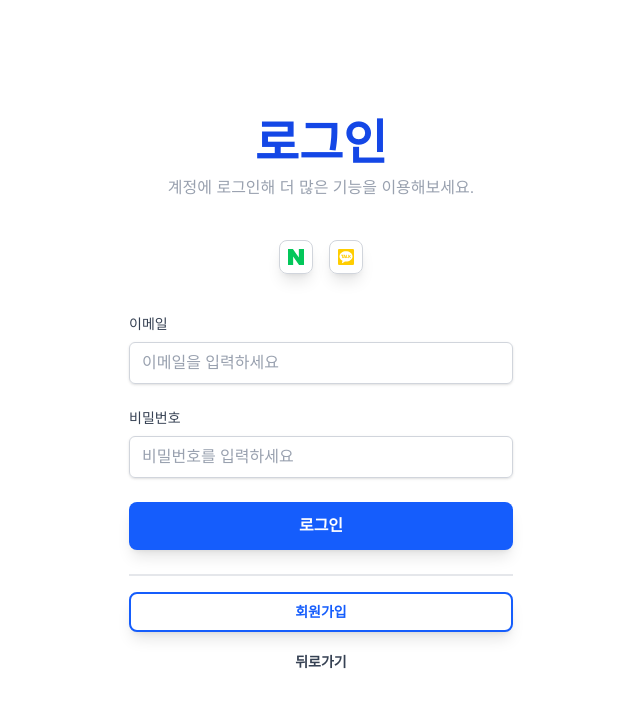
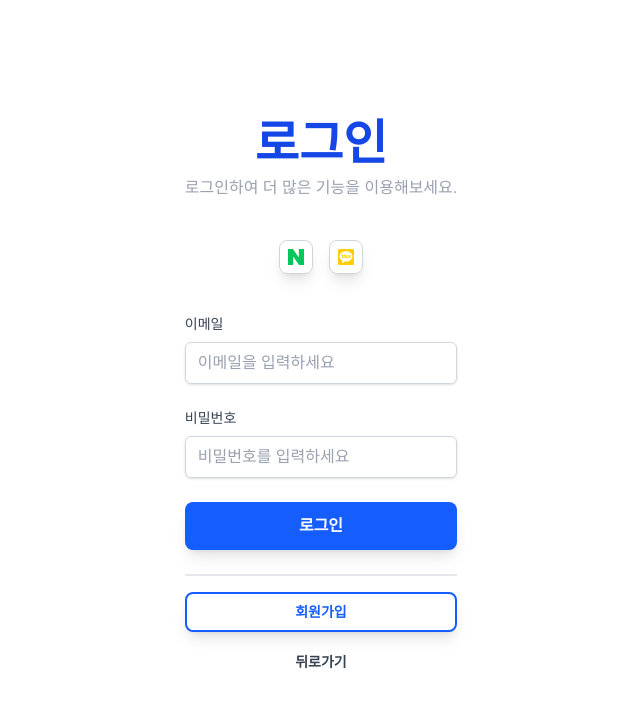
Before and after one commit to im-ian/auth-demo, a Next.js app: page /login in a window 1280 px wide. Shown: the top 708 px of the page, without its empty margins (319-959 px from the left). Built offline with nearby package versions, Linux system fonts and the light colour scheme.

Commit message:
Add FadeIn component

```diff
--- a/app/login/page.tsx
+++ b/app/login/page.tsx
@@ -8,6 +8,7 @@ import { NaverIcon, KakaoIcon } from "../../components/icons";
 import { Heading, Text } from "../../components/texts";
 import Separator from "../../components/layouts/Separator";
 import IconButton from "@/components/buttons/IconButton";
+import { FadeIn } from "@/components/animations";
 
 export default function LoginPage() {
   const router = useRouter();
@@ -58,13 +59,14 @@ export default function LoginPage() {
 
   return (
     <div className="min-h-screen flex items-center justify-center bg-white">
+      <FadeIn>
         <div className="w-full max-w-md space-y-6 p-8">
           <div className="text-center space-y-2">
             <Heading className="text-blue-700" level="h1">
               로그인
             </Heading>
             <Text className="text-gray-400" size="sm">
-            계정에 로그인해 더 많은 기능을 이용해보세요.
+              로그인하여 더 많은 기능을 이용해보세요.
             </Text>
           </div>
 
@@ -135,6 +137,7 @@ export default function LoginPage() {
             </Button>
           </div>
         </div>
+      </FadeIn>
     </div>
   );
 }
--- /dev/null
+++ b/components/animations/FadeIn.tsx
@@ -0,0 +1,49 @@
+import { useState, useEffect, useRef } from "react";
+import { cn } from "../../lib/utils";
+import type { FadeInProps } from "./types";
+
+const FadeIn = ({
+  condition = true,
+  children,
+  className = "",
+  duration = 500,
+  delay = 0,
+}: FadeInProps) => {
+  const [isVisible, setIsVisible] = useState(false);
+  const hasBeenVisibleRef = useRef(false);
+
+  useEffect(() => {
+    if (condition && !hasBeenVisibleRef.current) {
+      const timer = setTimeout(() => {
+        setIsVisible(true);
+        hasBeenVisibleRef.current = true;
+      }, delay);
+
+      return () => clearTimeout(timer);
+    }
+  }, [condition, delay]);
+
+  if (!hasBeenVisibleRef.current && !condition) {
+    return null;
+  }
+
+  return (
+    <div
+      className={cn(
+        "transition-all ease-out",
+        {
+          "opacity-0 translate-y-2": !isVisible,
+          "opacity-100 translate-y-0": isVisible,
+        },
+        className
+      )}
+      style={{
+        transitionDuration: `${duration}ms`,
+      }}
+    >
+      {children}
+    </div>
+  );
+};
+
+export default FadeIn;
--- /dev/null
+++ b/components/animations/index.ts
@@ -0,0 +1,2 @@
+export { default as FadeIn } from "./FadeIn";
+export type { FadeInProps } from "./types";
--- /dev/null
+++ b/components/animations/types.ts
@@ -0,0 +1,7 @@
+export interface FadeInProps {
+  condition?: boolean;
+  children: React.ReactNode;
+  className?: string;
+  duration?: number;
+  delay?: number;
+}
```
Lines whose indentation alone changed are shown as unchanged.
